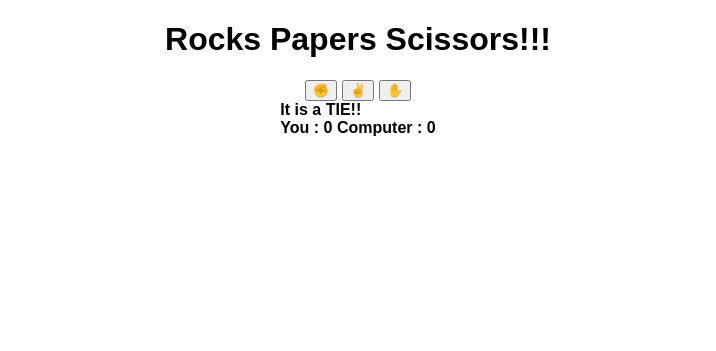
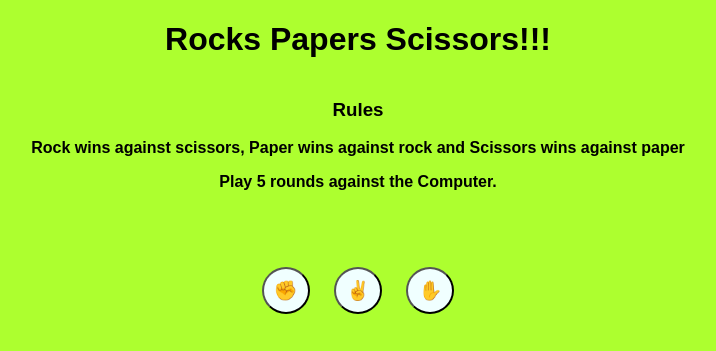
Before and after one commit to KingCrimson-tech/rock-paper-scissor, a plain HTML site: page index.html in a window 1280 px wide. Both pictures are taken after a click on the button "✌️". Shown: the top 351 px of the page, without its empty margins (282-998 px from the left). Drawn offline with Linux system fonts and the light colour scheme.

Commit message:
added style.css

```diff
--- a/index.html
+++ b/index.html
@@ -9,10 +9,15 @@
 </head>
 <body>
     <h1>Rocks Papers Scissors!!!</h1>
+    <div class="rules">
+        <h3>Rules</h3>
+        <p>Rock wins against scissors, Paper wins against rock and Scissors wins against paper</p>
+        <p>Play 5 rounds against the Computer.</p>
+    </div>
     <div class="choices">
-        <button onclick="playGame('rock')">✊</button>
-        <button onclick="playGame('paper')">✌️</button>
-        <button onclick="playGame('scissor')">✋</button>
+        <button class="choice" onclick="playGame('rock')">✊</button>
+        <button class="choice"  onclick="playGame('paper')">✌️</button>
+        <button class="choice"  onclick="playGame('scissor')">✋</button>
     </div>
     <div class="container"></div>
 </body>
--- a/script.js
+++ b/script.js
@@ -3,16 +3,21 @@
 const choices = ['rock', 'paper', 'scissor'];
 const container = document.querySelector(".container");
 const instruction = document.createElement("div");
+instruction.className = "instruction";
 container.appendChild(instruction);
 const score = document.createElement("div");
+score.className = "score";
 container.appendChild(score);
 
 let humanScore = 0;
 let computerScore = 0;
 let roundCount = 0;
+let gameOver = false;
 
 function playGame(choice) {
-    if (roundCount === 5) {
+    if (gameOver) return;
+
+    if (roundCount == 4) {
         if (humanScore > computerScore) {
             instruction.textContent = "Game over You WON!!";
         }else if (computerScore > humanScore){
@@ -22,11 +27,14 @@ function playGame(choice) {
         }
 
         const newGame = document.createElement("button");
+        newGame.className = "btn-over";
         newGame.textContent = "New Game";
         newGame.addEventListener('click', () => {
             location.reload();
         })
         container.appendChild(newGame);
+        gameOver = true;
+        return;
     }
 
     const computerChoice = choices[Math.floor(Math.random() * 3)];
@@ -44,4 +52,5 @@ function playGame(choice) {
 
     score.textContent = `You : ${humanScore} Computer : ${computerScore}`;
     roundCount++;
+    console.log(roundCount);
 }
--- a/style.css
+++ b/style.css
@@ -6,4 +6,45 @@ body {
     display: flex;
     flex-direction: column;
     align-items: center;
+    background-color: greenyellow;
 }
+
+.rules {
+    text-align: center;
+    margin-bottom: 50px;
+}
+
+.choices{
+    margin-bottom: 30px;
+}
+
+.choice {
+    font-size:larger;
+    padding: 10px;
+    margin: 10px;
+    border-radius: 50%;
+    background-color: azure;
+}
+
+button:hover {
+    background-color: antiquewhite;
+}
+
+.instruction {
+    display: flex;
+    justify-content: center;
+    align-items: center;
+}
+
+.score {
+    display: flex;
+    justify-content: center;
+    align-items: center;
+    margin-bottom: 40px;
+}
+
+.btn-over {
+    padding: 10px;
+    display: block;
+    margin: auto;
+}
```
